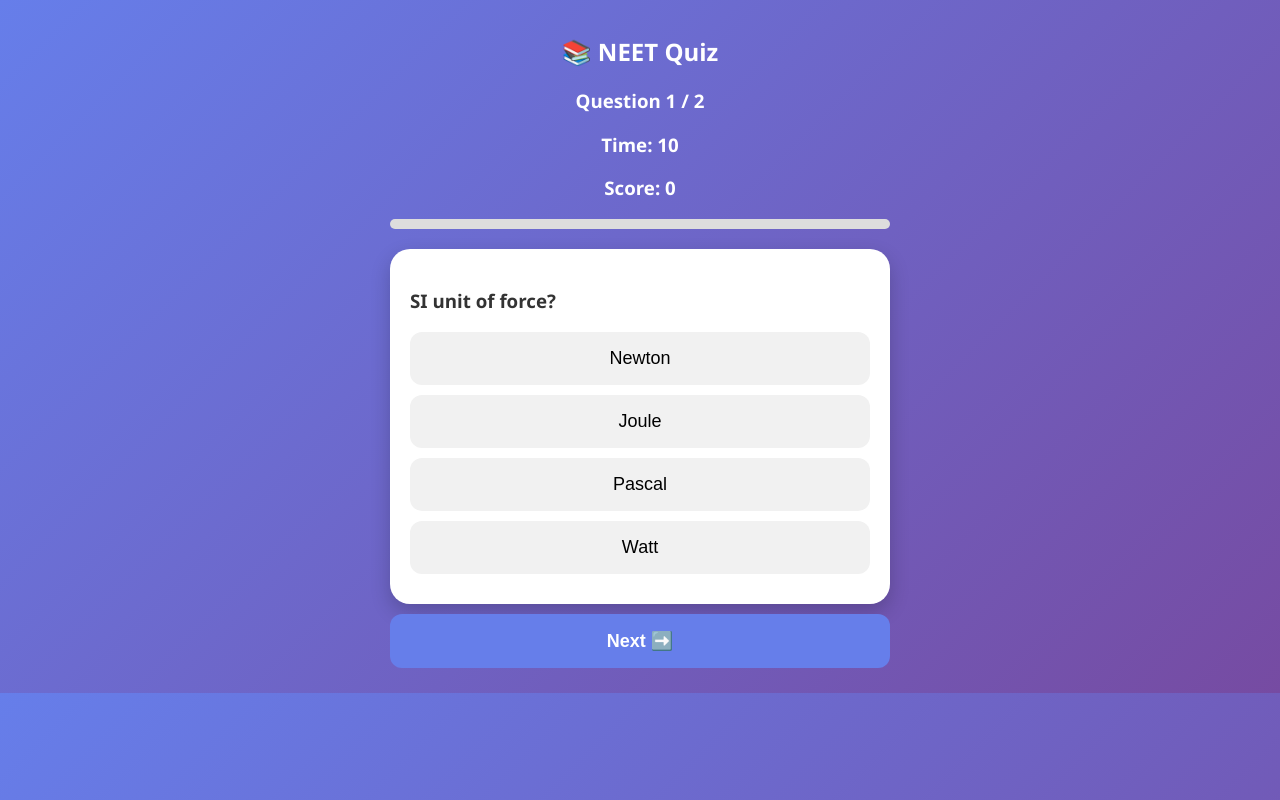
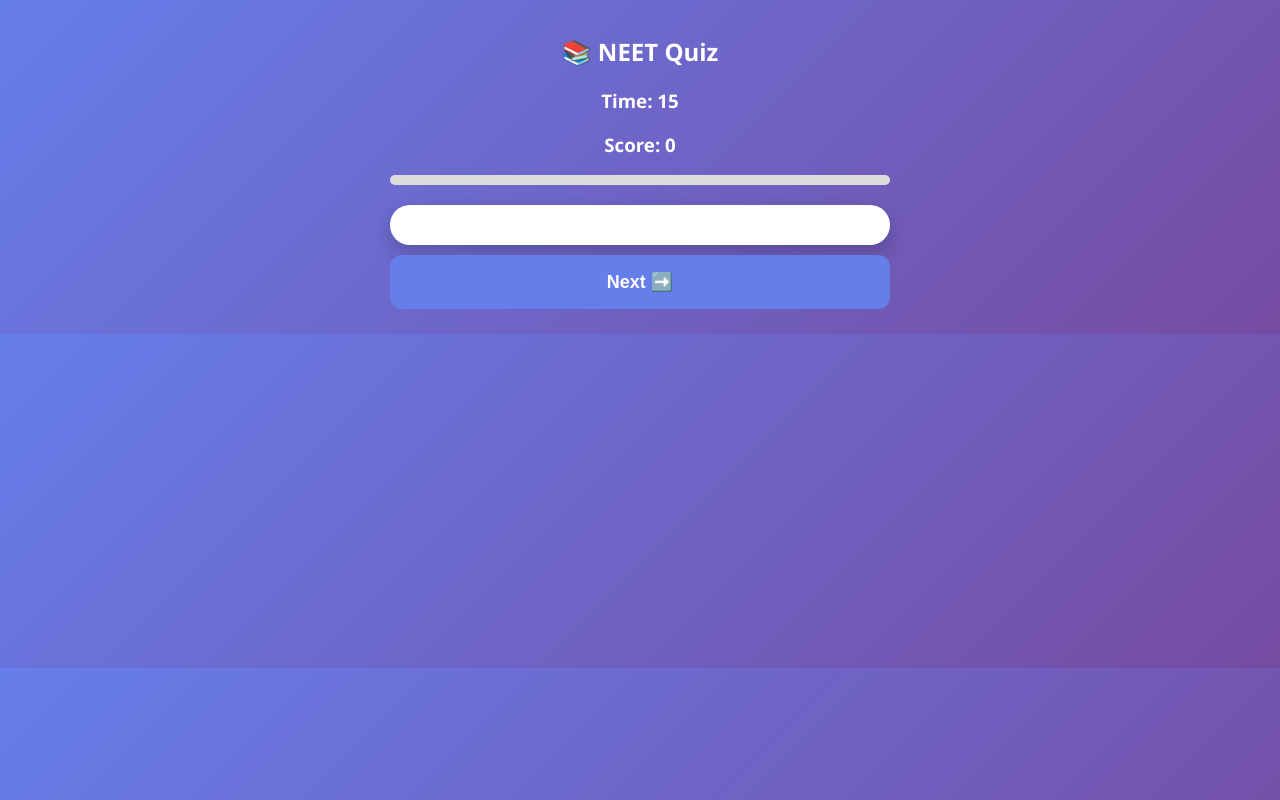
Before and after one commit to kamalkumar1153-jpg/Neet.2027, a plain HTML site: page index.html in a window 1280 px wide. Drawn offline with Linux system fonts and the light colour scheme.

Commit message:
Remove questions array from index.html
Removed initial questions array from the script.

```diff
--- a/index.html
+++ b/index.html
@@ -89,10 +89,6 @@
 </div>
 
 <script>
-let questions = [
-  {q:"SI unit of force?",options:["Newton","Joule","Pascal","Watt"],answer:0},
-  {q:"Heart chambers?",options:["2","3","4","5"],answer:2}
-];
 
 let index = 0;
 let score = 0;
```
